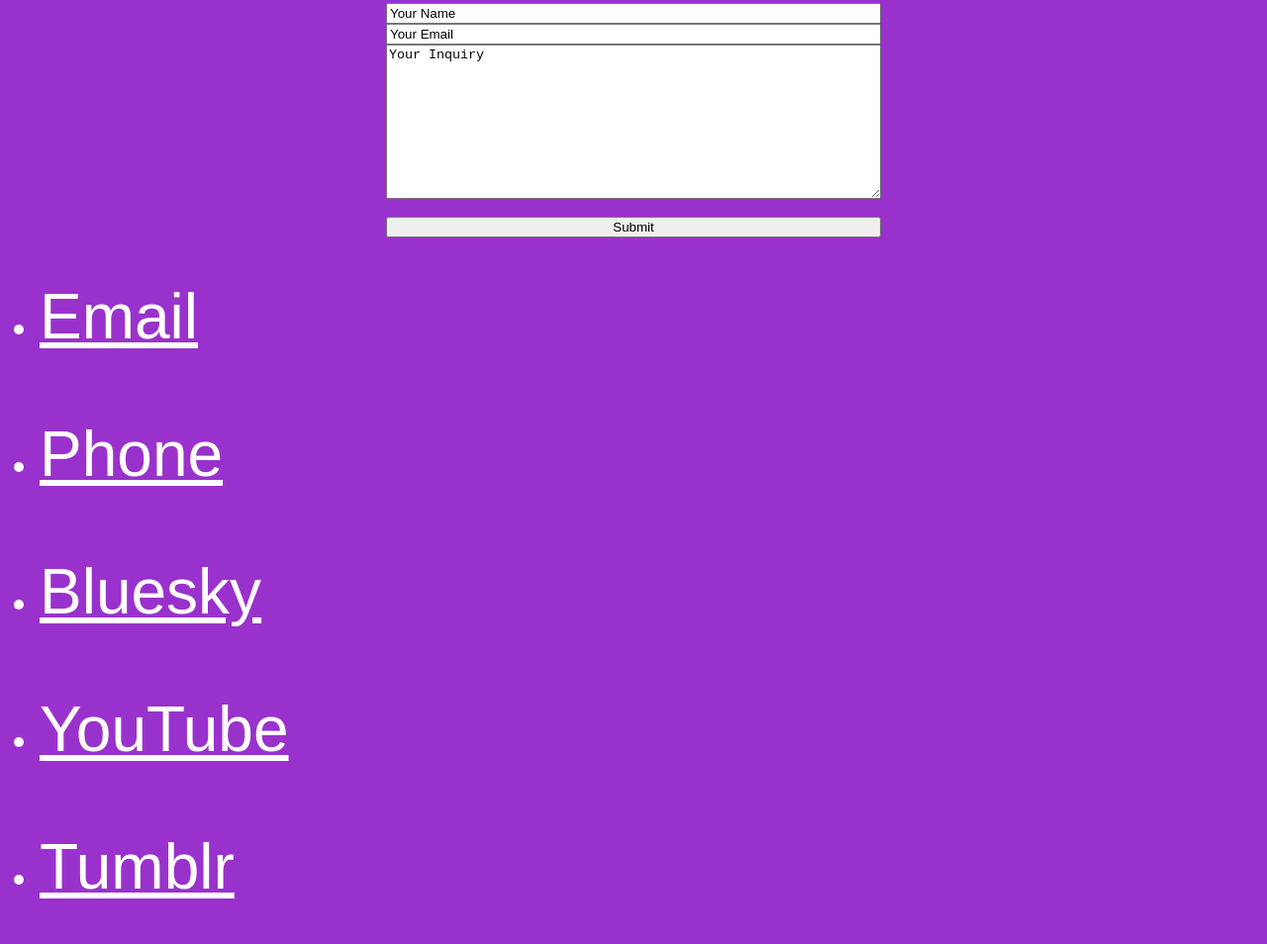
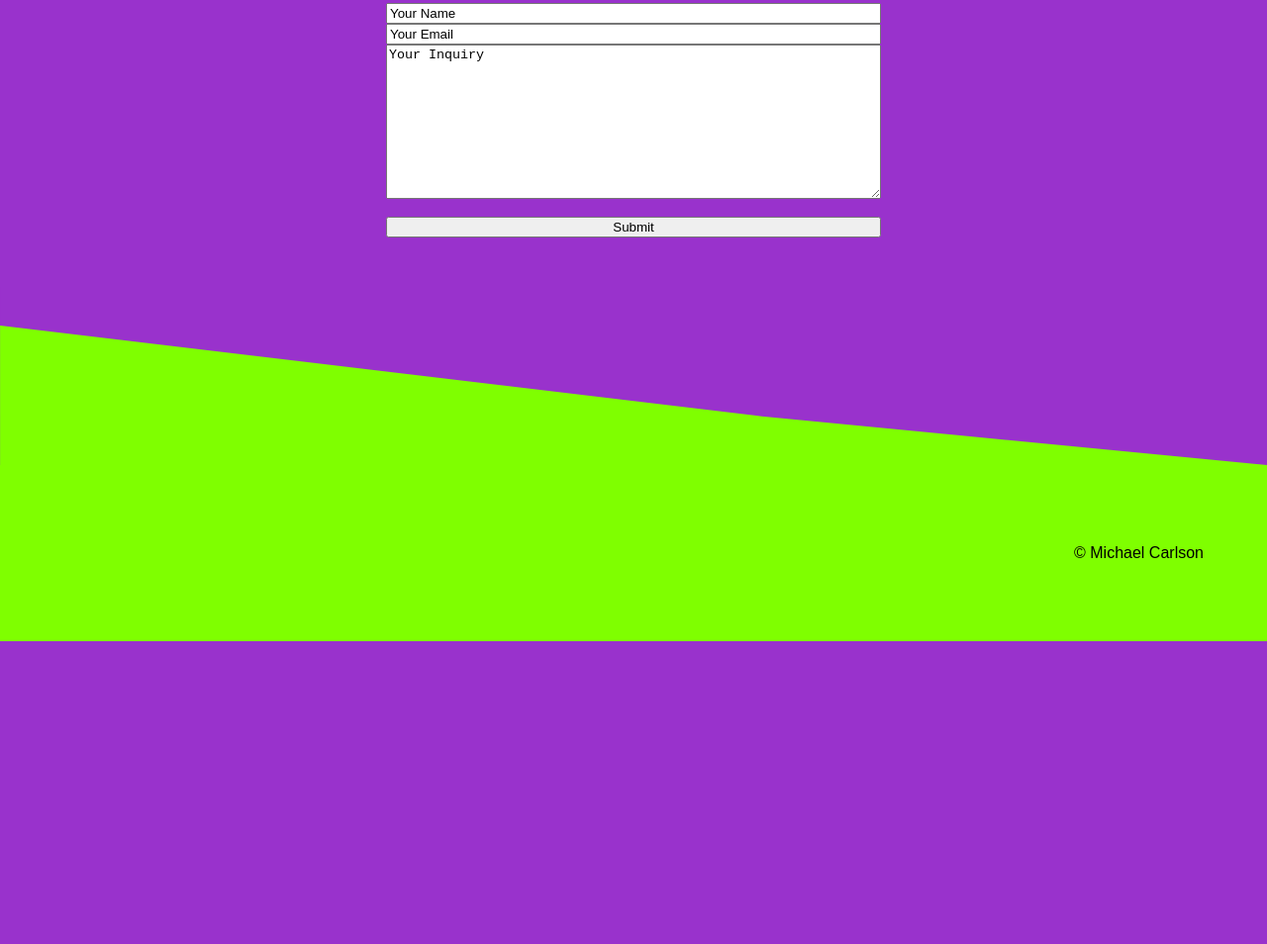
Before and after one commit to MCCa9/mcca9.github.io, a plain HTML site: page contact.html in a window 1280 px wide. Shown: the part 577-1531 px from the top of the page at 99% size. After the commit the page ends 1225 px from the top, so only its background shows below. Drawn offline with Linux system fonts and the light colour scheme; a web font is replaced by a local one.

```diff
--- a/contact.html
+++ b/contact.html
@@ -34,11 +34,11 @@
     </form>
     <section class="socialbuttons">
         <ul>
-            <li><a href="mailto:exampleemail@example" target="_blank">Email</a></li>
+            <!--<li><a href="mailto:exampleemail@example" target="_blank">Email</a></li>
             <li><a href="tel:+000000" target="_blank">Phone</a></li>
             <li><a href="https://bsky.app/" target="_blank">Bluesky</a></li>
             <li><a href="https://youtube.com/" target="_blank">YouTube</a></li>
-            <li><a href="https://tumblr.com/"target="_blank">Tumblr</a></li>
+            <li><a href="https://tumblr.com/"target="_blank">Tumblr</a></li>!-->
         </ul>
     </section>
     <br>
```
